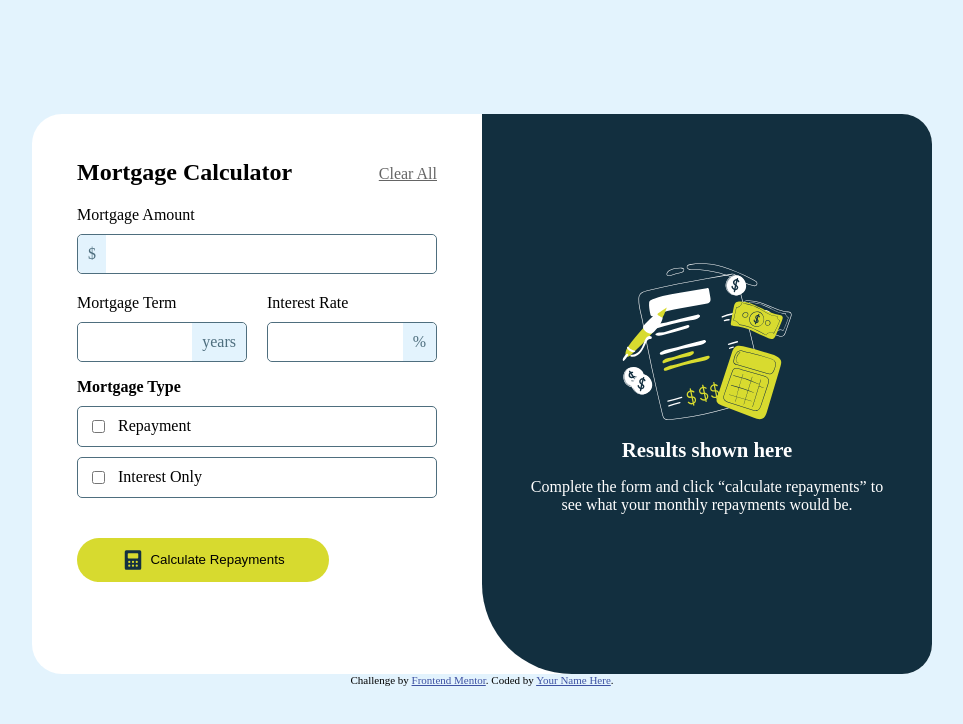
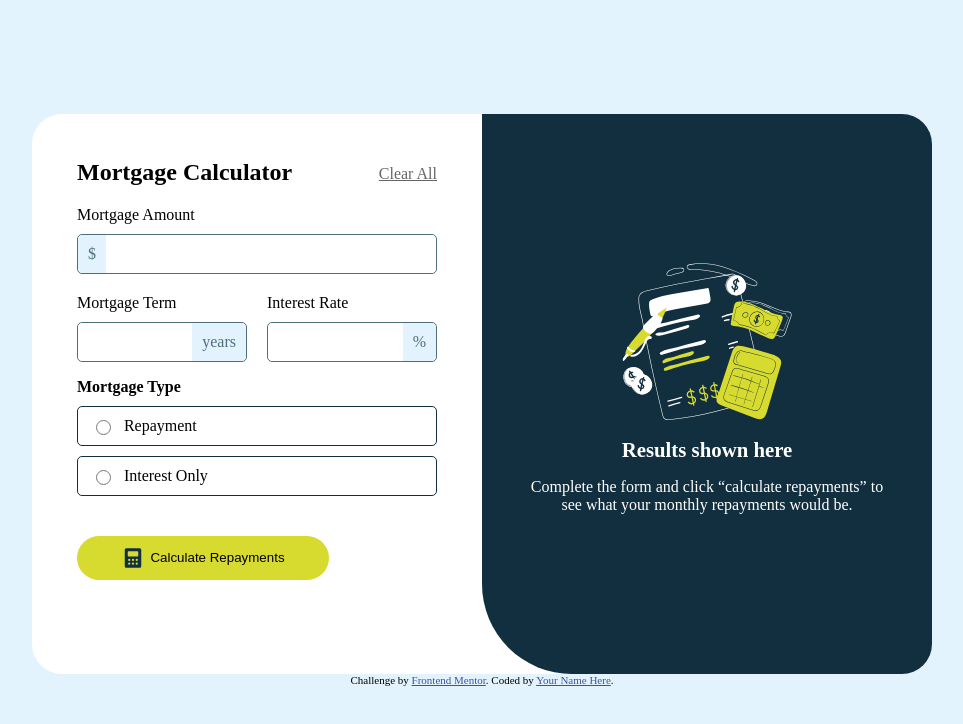
Before and after one commit to Jonathanpatinocs/mortgageRepaymentCalculator, a plain HTML site: page index.html in a window 1280 px wide. Shown: the whole page, without its empty margins (158-1121 px from the left). Drawn offline with Linux system fonts and the light colour scheme.

Commit message:
radio buttons fix

```diff
--- a/index.html
+++ b/index.html
@@ -26,36 +26,37 @@
           Mortgage Amount
           <div id="mortgageAmountInputBox">
             <div class="inputBox">$</div>
-            <input type="number" id="mortgageAmount" min=0>
+            <input type="text" id="mortgageAmount" min=0>
           </div>
         </label>
         <div class="formTermRatesContainer">
           <label>
             Mortgage Term
             <div>
-              <input type="number" id="mortgageTerm" min=0>
+              <input type="text" id="mortgageTerm" min=0>
               <div class="inputBox">years</div>
             </div>
           </label>
           <label>
             Interest Rate
             <div>
-              <input type="number" id="intrestRate" min=0>
+              <input type="text" id="intrestRate" min=0>
               <div class="inputBox">%</div>
             </div>
           </label>
         </div>
 
         <div class="formChecks">
+
           <h3>Mortgage Type</h3>
-            <label>
-              <input type="checkbox" name="repaymentCheckbox" id="repaymentCheckbox">
-              Repayment
-            </label>
-            <label>
-              <input type="checkbox" name="intrestCheckbox" id="interestCheckbox">
-              Interest Only
-            </label>
+            <div>
+              <input type="radio" name="check" id="repaymentCheckbox" value="repayment">
+              <label for="repaymentCheckbox">Repayment</label>
+            </div>
+            <div>
+              <input type="radio" name="check" id="interestCheckbox" value="interest">
+              <label for="interestCheckbox">Interest Only</label>
+            </div>
 
         </div>
         <button type="submit" id="formButton">
--- a/styles.css
+++ b/styles.css
@@ -67,6 +67,13 @@ label {
     gap: 10px;
     flex-direction: column;
 }
+label :hover {
+    border-color: hsl(61, 70%, 52%);
+}
+label :hover .inputBox {
+    background-color: hsl(61, 70%, 52%);
+    color:hsl(202, 55%, 16%);
+}
 
 label > div {
     display: flex;
@@ -120,6 +127,11 @@ form > label {
     flex: 1;
 
 }
+.formChecks label :hover {
+    border-color: hsl(61, 70%, 52%);
+}
+
+
 .formChecks {
     display: flex;
     flex-direction: column;
@@ -128,6 +140,24 @@ form > label {
 .formChecks h3{
     margin-bottom: 0;
     font-size: 1rem;
+}
+.formChecks :hover {
+    border-color: hsl(61, 70%, 52%);
+}
+.formChecks div {
+    display: flex;
+    border: solid hsl(202, 55%, 16%) 1px;
+    border-radius: 5px;
+}
+.formChecks > div > input[type="radio"] {
+    margin-left: 5%;
+    width: 15px;
+    accent-color: hsl(61, 70%, 52%);
+
+
+}
+.formChecks label {
+    border-style: none;
 }
 label {
     font-size: 1rem;
```
